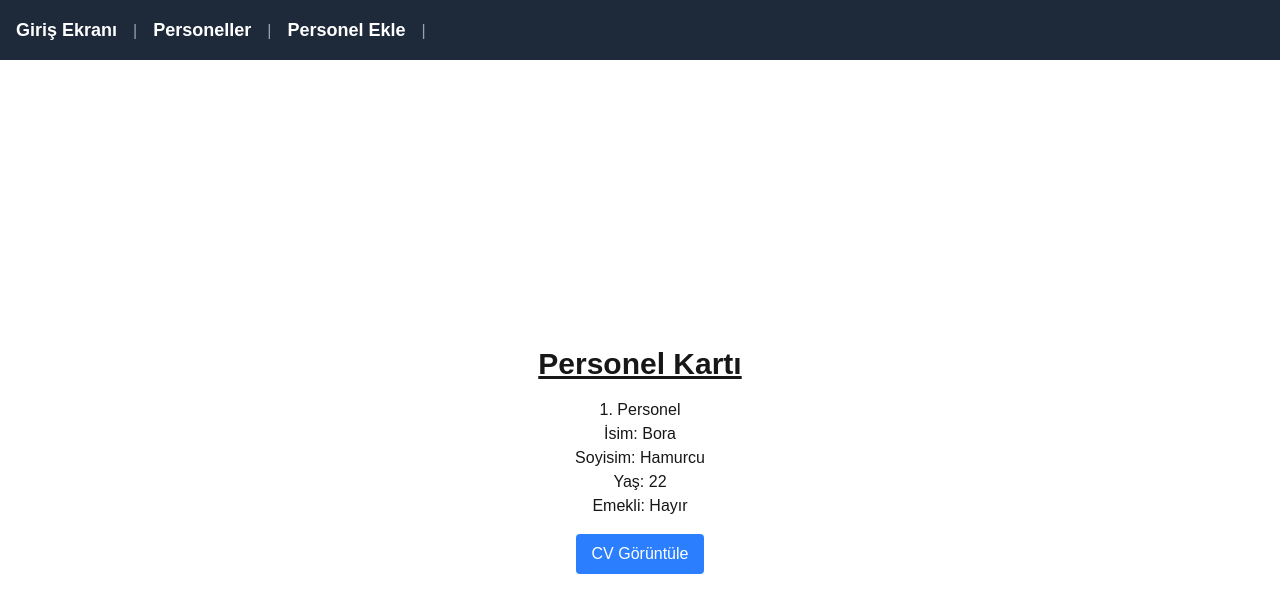
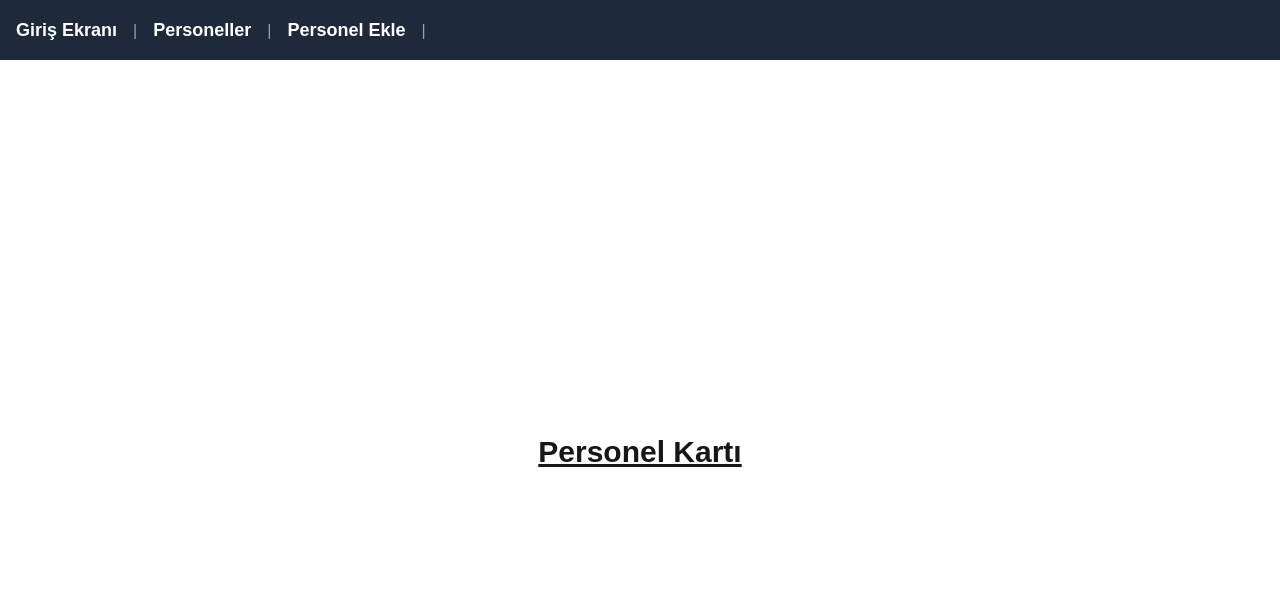
Before and after one commit to Borahamurcu/personel, a Next.js app: page /personeller/0 in a window 1280 px wide. Shown: the top 612 px of the page. Built offline with nearby package versions, Linux system fonts and the light colour scheme.

Commit message:
İlk commit

```diff
--- /dev/null
+++ b/app/components.ts
@@ -0,0 +1,9 @@
+export const personelList = [
+    { isim: 'Ahmet', soyisim: 'Yılmaz', yas: '30  ', emekli: false, cv: 'Ahmet Yılmaz CV' },
+    { isim: 'Mehmet', soyisim: 'Demir', yas: '25', emekli: false, cv: 'Mehmet Demir CV' },
+    { isim: 'Ayşe', soyisim: 'Kara', yas: '28', emekli: false, cv: 'Ayşe Kara CV' },
+    { isim: 'Fatma', soyisim: 'Çelik', yas: '35', emekli: false, cv: 'Fatma Çelik CV' },
+    { isim: 'Ali', soyisim: 'Koç', yas: '40', emekli: true, cv: 'Ali Koç CV' },
+    { isim: 'Zeynep', soyisim: 'Aydın', yas: '22', emekli: false, cv: 'Zeynep Aydın CV' },
+    { isim: 'Emre', soyisim: 'Öztürk', yas: '27', emekli: false, cv: 'Emre Öztürk CV' },
+    { isim: 'Elif', soyisim: 'Polat', yas: '31', emekli: false, cv: 'Elif Polat CV' },]
--- a/app/personel.ts
+++ /dev/null
@@ -1,31 +0,0 @@
-export const liste= [
-  { isim: 'Bora',
-    soyisim: 'Hamurcu' ,
-    yas:'22',
-    emekli: false,
-    cv:'itü mezunu, yazılım mühendisi',
-  },
-  { isim: 'Mustafa',
-    soyisim: 'xd' ,
-    yas: '25',
-    emekli: false,
-    cv: 'Boğaziçi Üniversitesi mezunu, veri analisti',
-  },
- { isim: 'Mehmet',
-    soyisim: 'Yılmaz' ,
-    yas: '30',
-    emekli: true,
-    cv: 'ODTÜ mezunu, proje yöneticisi',
-  },
-  { isim: 'Ayşe',
-    soyisim: 'Demir' ,
-    yas: '28',
-    emekli: false,
-    cv: 'İstanbul Üniversitesi mezunu, pazarlama uzmanı',
-  },
-  { isim: 'Fatma',
-    soyisim: 'Kaya' ,
-    yas: '35',
-    emekli: true,
-    cv: 'Hacettepe Üniversitesi mezunu, insan kaynakları uzmanı',
-  }];
--- a/app/personelekle/page.tsx
+++ b/app/personelekle/page.tsx
@@ -1,56 +1,60 @@
 'use client';
 import { FormEvent, useState } from 'react';
+import {personelList} from "../components";
 
 function PersonelEkle() {
     const [name, setName] = useState('');
     const [surname, setSurname] = useState('');
     const [cv, setCv] = useState('');
-    const [personeller, setPersoneller] = useState([]);
-
-    const onsubmit = (e: FormEvent) => {
+    const handleSubmit = (e: FormEvent) => {
         e.preventDefault();
-        const newPersonel = { name, surname, cv };
-        setPersoneller([...personeller, newPersonel]);
+        if (!name || !surname) {
+            alert("İsim ve soyisim alanları boş bırakılamaz!");
+            return;
+        }
         setName('');
         setSurname('');
         setCv('');
-        alert('Personel başarıyla eklendi!');
+        const newPersonel = {
+            isim: name,
+            soyisim: surname,
+            yas: '21',
+            emekli: false,
+            cv: cv || 'CV bilgisi yok',
+        };
+        alert("Personel başarıyla eklendi!");
+        console.log("Yeni personel eklendi:", newPersonel);
     };
 
     return (
         <div>
-            <form onSubmit={onsubmit} className="flex flex-col items-center justify-center min-h-screen">
+            <form onSubmit={handleSubmit} className="flex flex-col items-center justify-center min-h-screen">
                 <h1 className="text-3xl font-bold underline mb-4">Personel Ekle</h1>
                 <input
                     type="text"
                     placeholder="İsim"
                     value={name}
-                    onChange={e => setName(e.target.value)}
+                    onChange={(e) => setName(e.target.value)}
                     className="mb-2 p-2 border border-gray-300 rounded"
                 />
                 <input
                     type="text"
                     placeholder="Soyisim"
                     value={surname}
-                    onChange={e => setSurname(e.target.value)}
+                    onChange={(e) => setSurname(e.target.value)}
                     className="mb-2 p-2 border border-gray-300 rounded"
                 />
                 <input
                     type="text"
                     placeholder="CV"
                     value={cv}
-                    onChange={e => setCv(e.target.value)}
+                    onChange={(e) => setCv(e.target.value)}
                     className="mb-2 p-2 border border-gray-300 rounded"
                 />
                 <button type="submit" className="bg-blue-500 text-white p-2 rounded hover:bg-blue-600">
                     Ekle
                 </button>
             </form>
-            <ul>
-                {personeller.map((p, i) => (
-                    <li key={i}>{p.name} {p.surname} - {p.cv}</li>
-                ))}
-            </ul>
         </div>
     );
 }
--- a/app/personeller/[personelKart]/page.tsx
+++ b/app/personeller/[personelKart]/page.tsx
@@ -1,30 +1,14 @@
 'use client';
 import Link from "next/link";
 import { useParams } from "next/navigation";
-import { liste } from "../../personel";
 
-function PersonalCard() {
-    const params = useParams();
-    const personalIndex = Number(params.personelKart);
 
-    if (isNaN(personalIndex) || personalIndex < 0 || personalIndex >= liste.length) {
-        return <div>Kişi bulunamadı.</div>;
-    }
+export function PersonalCard() {
 
     return (
         <div className="flex flex-col items-center justify-center min-h-screen">
             <h1 className="text-3xl font-bold underline mb-4">Personel Kartı</h1>
-            <p>{personalIndex + 1}. Personel</p>
-            <p>İsim: {liste[personalIndex].isim}</p>
-            <p>Soyisim: {liste[personalIndex].soyisim}</p>
-            <p>Yaş: {liste[personalIndex].yas}</p>
-            <p>Emekli: {liste[personalIndex].emekli ? "Evet" : "Hayır"}</p>
-            <Link
-                href={`/personeller/cv/${personalIndex}`}
-                className="mt-4 bg-blue-500 text-white px-4 py-2 rounded inline-block text-center"
-            >
-                CV Görüntüle
-            </Link>
+
         </div>
     );
 }
--- a/app/personeller/page.tsx
+++ b/app/personeller/page.tsx
@@ -1,13 +1,14 @@
 "use client";
 import Link from "next/link";
-import { liste } from "../personel";
+import { FormEvent, useState } from "react";
+import {personelList} from "../components";
+function Personel() {
 
-function Personel() {
     return (
       <div>
         <h1 className="text-3xl font-bold underline">Personel Listesi</h1>
         <ul className="list-disc pl-5">
-          {liste.map((personel, index) => (
+          {personelList.map((personel, index) => (
             <li key={index}>
               {personel.isim} {personel.soyisim} - Yaş: {personel.yas} - Emekli: {personel.emekli ? "Evet" : "Hayır"}
               <Link href={`/personeller/${index}`} className="text-blue-500 hover:underline ml-2">
```
